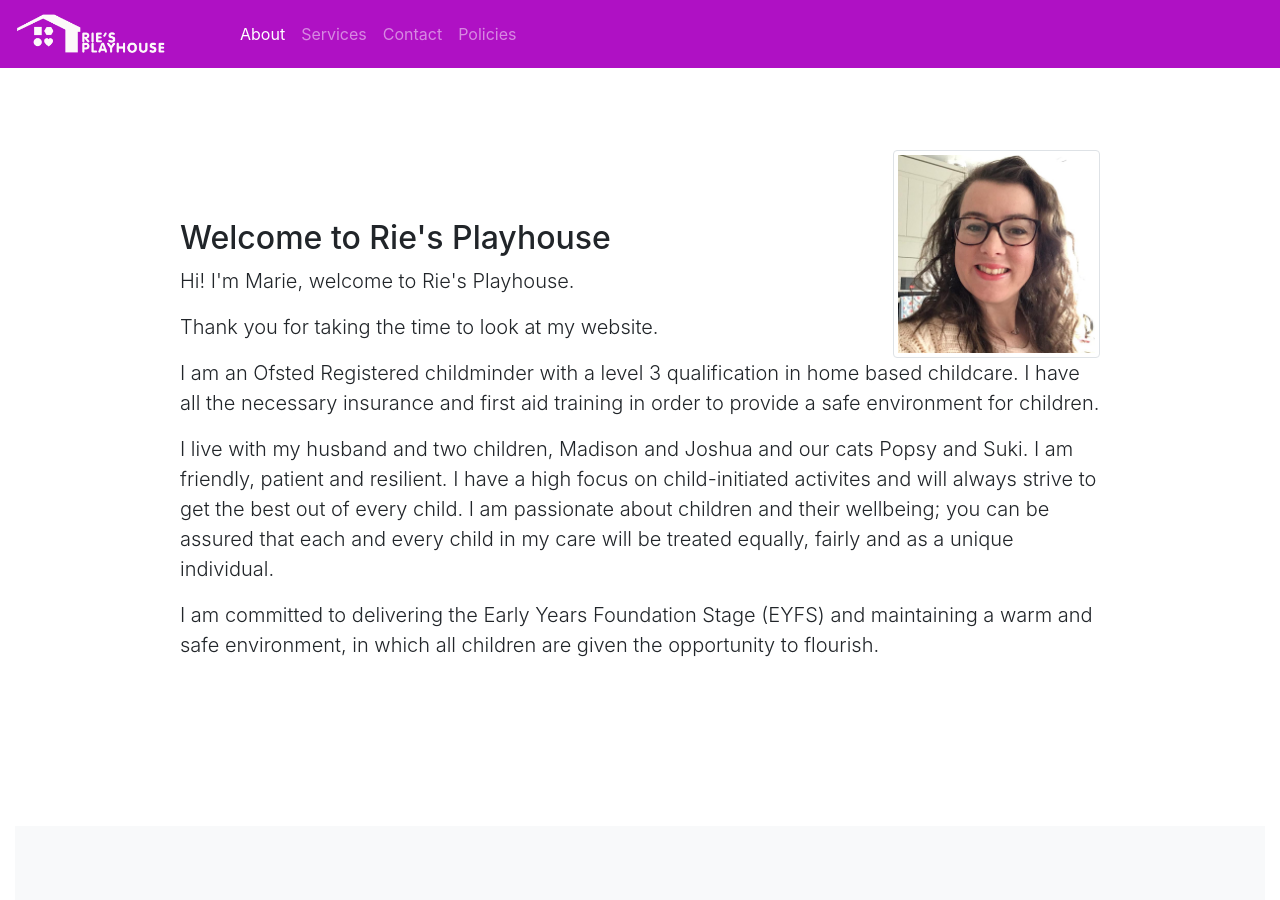
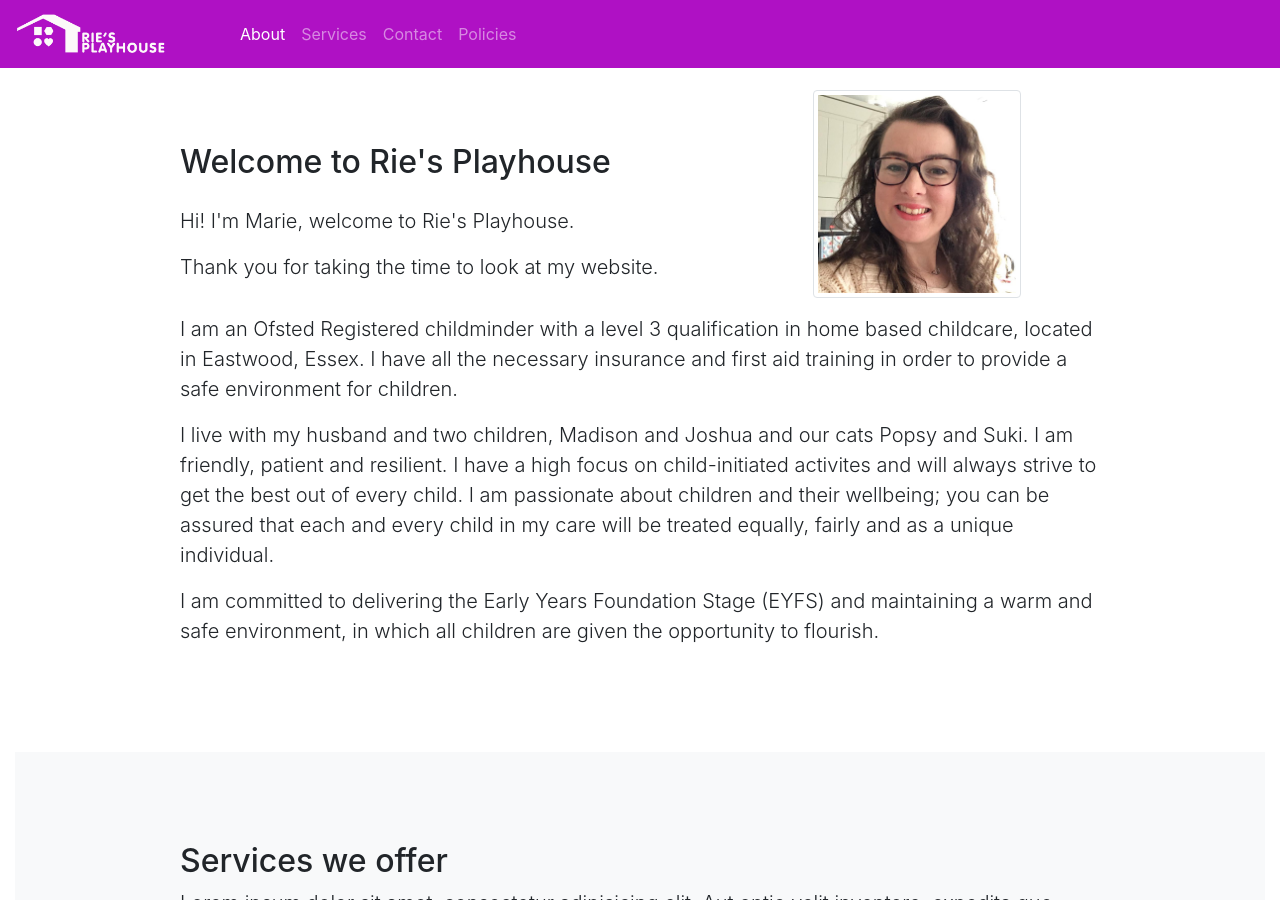
Before and after one commit to keith-smale/ries-playhouse, a Jekyll site: the page built from index.html, in a window 1280 px wide and 900 px high. Built offline with Jekyll 4.4.1, drawn with Linux system fonts in a browser that asks for light colours.

Commit message:
adjusted narrative and layout

```diff
--- a/index.html
+++ b/index.html
@@ -1,19 +1,20 @@
 ---
 layout: default
 ---
-<section id="about" style="padding:150px 0px;">
+<section id="about" style="padding:90px 0px;">
     <div class="container">
         <div class="row">
             <div class="col-lg-10 mx-auto">
                 <div class="row">
-                    <div class="d-flex flex-column justify-content-end col-9">
-                        <h2>Welcome to Rie's Playhouse</h2>
+                    <div class="d-flex flex-column justify-content-end col-8">
+                        <h2 class="pb-3">Welcome to Rie's Playhouse</h2>
                         <p class="lead">Hi! I'm Marie, welcome to Rie's Playhouse.</p>
                         <p class="lead">Thank you for taking the time to look at my website.</p>
                     </div>
                     <div class="col-3"><img class="img-thumbnail img-fluid" src="assets/img/marie_about.jpg" alt="Image"></div>
+                    <div class="col-1"></div>
                 </div>
-                <p class="lead">I am an Ofsted Registered childminder with a level 3 qualification in home based childcare. I have all the necessary insurance and first aid training in order to provide a safe environment for children.</p>
+                <p class="lead pt-3">I am an Ofsted Registered childminder with a level 3 qualification in home based childcare, located in Eastwood, Essex. I have all the necessary insurance and first aid training in order to provide a safe environment for children.</p>
                 <p class="lead">I live with my husband and two children, Madison and Joshua and our cats Popsy and Suki. I am friendly, patient and resilient. I have a high focus on child-initiated activites and will always strive to get the best out of every child. I am passionate about children and their wellbeing; you can be assured that each and every child in my care will be treated equally, fairly and as a unique individual.</p>
                 <p class="lead">I am committed to delivering the Early Years Foundation Stage (EYFS) and maintaining a warm and safe environment, in which all children are given the opportunity to flourish.</p>
             </div>
@@ -21,7 +22,7 @@ layout: default
     </div>
 </section>
 
-<section id="services" class="bg-light" style="padding:150px 0px;">
+<section id="services" class="bg-light" style="padding:90px 0px;">
     <div class="container">
         <div class="row">
             <div class="col-lg-10 mx-auto">
@@ -34,7 +35,7 @@ layout: default
     </div>
 </section>
 
-<section id="contact" style="padding:150px 0px;">
+<section id="contact" style="padding:90px 0px;">
     <div class="container">
         <div class="row">
             <div class="col-lg-10 mx-auto">
```
